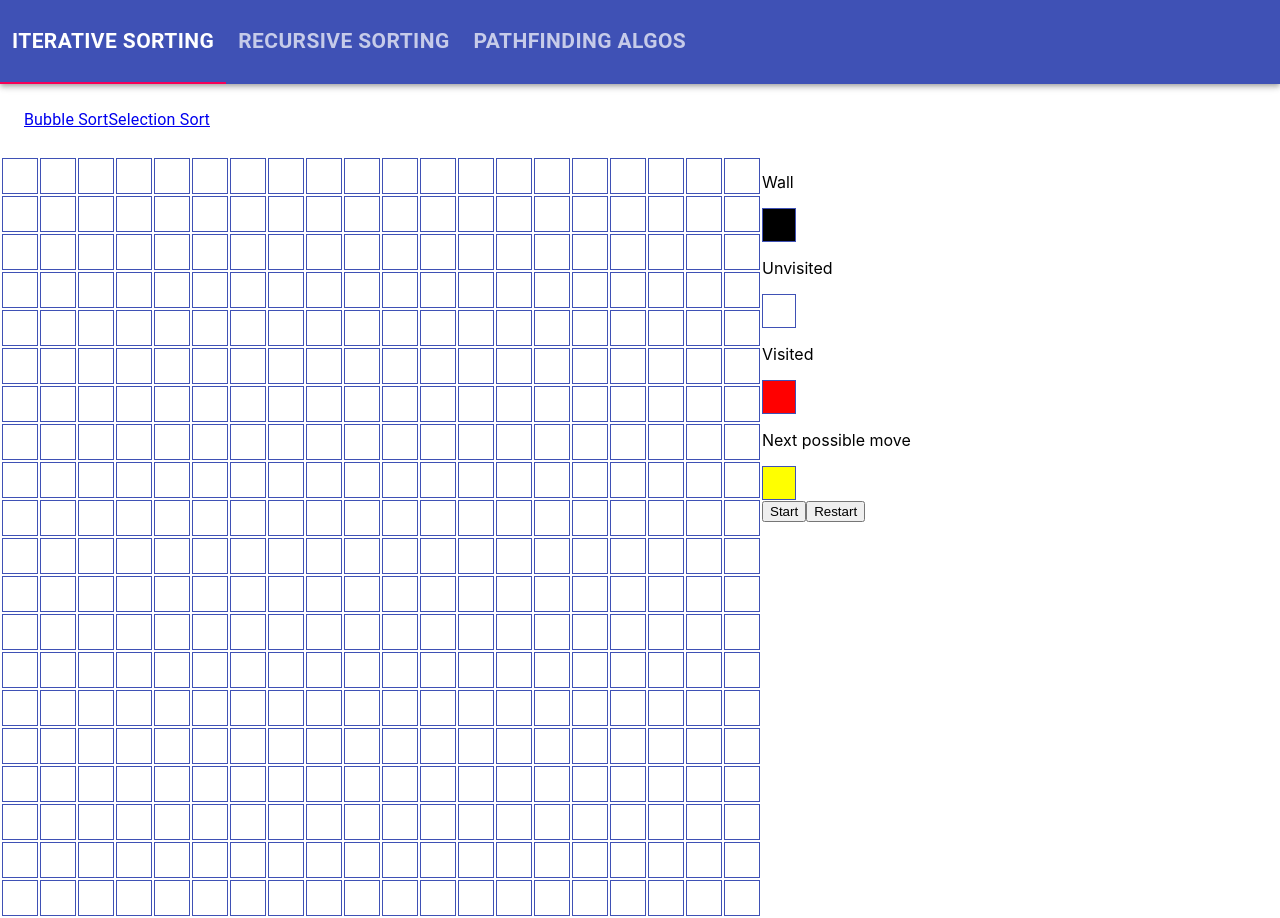
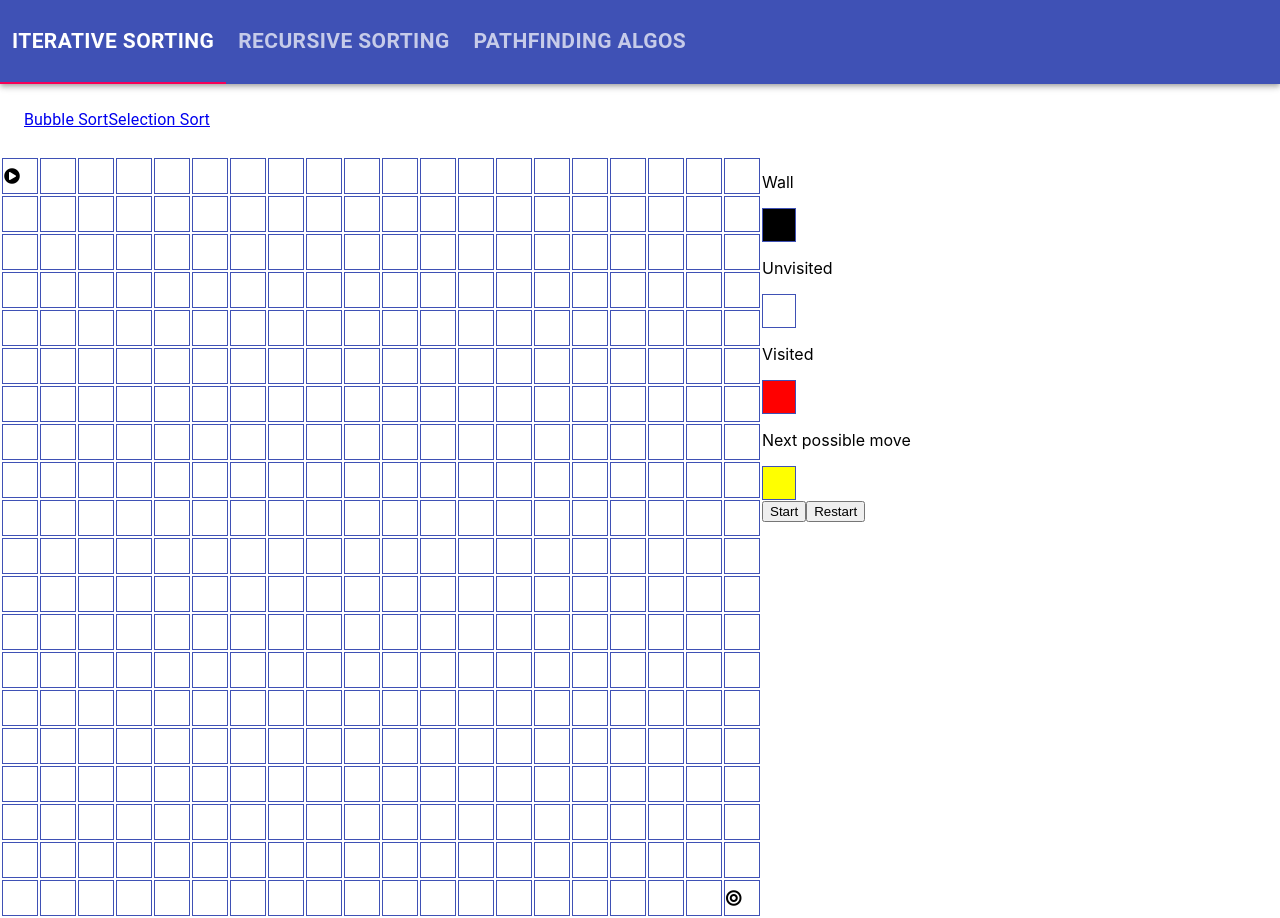
Before and after one commit to BenjaminGrabow/Visualize-Algorithms, a React (Create React App) app in the folder sort_algos/: page /astar in a window 1280 px wide. Built offline with nearby package versions, Linux system fonts and the light colour scheme.

Commit message:
added condition  and comments in Node

```diff
--- a/sort_algos/src/components/PathfindingAlgos/AStar.js
+++ b/sort_algos/src/components/PathfindingAlgos/AStar.js
@@ -1,4 +1,5 @@
 import React from "react";
+import Node from "./Node/Node";
 import styled from "styled-components";
 import Draggable from "./DragDrop/Draggable";
 
@@ -210,67 +211,9 @@ export default class AStar extends React.Component {
                       }}
                       key={j}
                     >
-                      {/* {
-                        element.start ? (
-                        <div
-                          id="dr1"
-                          className="dragDrop"
-                          style={{
-                            display: "flex",
-                            justifyContent: "center",
-                            alignItems: "center",
-                            width: "1rem",
-                            height: "1rem"
-                          }}
-                          onDrop={this.drop}
-                          onDragOver={this.allowDrop}
-                        >
-                          <Draggable id="start" className="dragDrop">
-                            <i
-                              id="start1"
-                              style={{ margin: "0", padding: "0" }}
-                              className="fa fa-play-circle dragDrop"
-                            />
-                          </Draggable>
-                        </div>
-                      ) : element.end ? (
-                        <div
-                          id="dr2"
-                          className="dragDrop"
-                          style={{
-                            display: "flex",
-                            justifyContent: "center",
-                            alignItems: "center",
-                            width: "1rem",
-                            height: "1rem"
-                          }}
-                          onDrop={this.drop}
-                          onDragOver={this.allowDrop}
-                        >
-                          <Draggable className="dragDrop" id="end">
-                            <i
-                              id="end1"
-                              style={{ margin: "0", padding: "0" }}
-                              className="fa fa-bullseye dragDrop"
-                            />
-                          </Draggable>
-                        </div>
-                      ) :
-                       (
-                        <div
-                          id={`${element.i}${element.j}`}
-                          className="dragDrop"
-                          style={{
-                            display: "flex",
-                            justifyContent: "center",
-                            alignItems: "center",
-                            width: "1rem",
-                            height: "1rem"
-                          }}
-                          onDrop={this.drop}
-                          onDragOver={this.allowDrop}
-                        />
-                      )} */}
+                     <Node start={element.start} end={element.end}
+                    //  id={element}
+                     />
                     </td>
                   );
                 });
--- a/sort_algos/src/components/PathfindingAlgos/Node/Node.js
+++ b/sort_algos/src/components/PathfindingAlgos/Node/Node.js
@@ -1,13 +1,90 @@
-import React from 'react';
+import React from "react";
 
 class Node extends React.Component {
   render() {
     const { start, end, id } = this.props;
 
-    return ( <div className="node">
-
-    </div> );
+    return (
+      <div className="node" id={id}>
+        {start ? (
+          <i
+            id="start1"
+            style={{ margin: "0", padding: "0" }}
+            className="fa fa-play-circle dragDrop"
+          />
+        ) : end ? (
+          <i
+            id="end1"
+            style={{ margin: "0", padding: "0" }}
+            className="fa fa-bullseye dragDrop"
+          />
+        ) : null}
+      </div>
+    );
   }
 }
 
 export default Node;
+
+// this was initial code in AStar file
+// {/* {
+//                         element.start ? (
+//                         <div
+//                           id="dr1"
+//                           className="dragDrop"
+//                           style={{
+//                             display: "flex",
+//                             justifyContent: "center",
+//                             alignItems: "center",
+//                             width: "1rem",
+//                             height: "1rem"
+//                           }}
+//                           onDrop={this.drop}
+//                           onDragOver={this.allowDrop}
+//                         >
+//                           <Draggable id="start" className="dragDrop">
+//                             <i
+//                               id="start1"
+//                               style={{ margin: "0", padding: "0" }}
+//                               className="fa fa-play-circle dragDrop"
+//                             />
+//                           </Draggable>
+//                         </div>
+//                       ) : element.end ? (
+//                         <div
+//                           id="dr2"
+//                           className="dragDrop"
+//                           style={{
+//                             display: "flex",
+//                             justifyContent: "center",
+//                             alignItems: "center",
+//                             width: "1rem",
+//                             height: "1rem"
+//                           }}
+//                           onDrop={this.drop}
+//                           onDragOver={this.allowDrop}
+//                         >
+//                           <Draggable className="dragDrop" id="end">
+//                             <i
+//                               id="end1"
+//                               style={{ margin: "0", padding: "0" }}
+//                               className="fa fa-bullseye dragDrop"
+//                             />
+//                           </Draggable>
+//                         </div>
+//                       ) :
+//                        (
+//                         <div
+//                           id={`${element.i}${element.j}`}
+//                           className="dragDrop"
+//                           style={{
+//                             display: "flex",
+//                             justifyContent: "center",
+//                             alignItems: "center",
+//                             width: "1rem",
+//                             height: "1rem"
+//                           }}
+//                           onDrop={this.drop}
+//                           onDragOver={this.allowDrop}
+//                         />
+//                       )} */}
```
